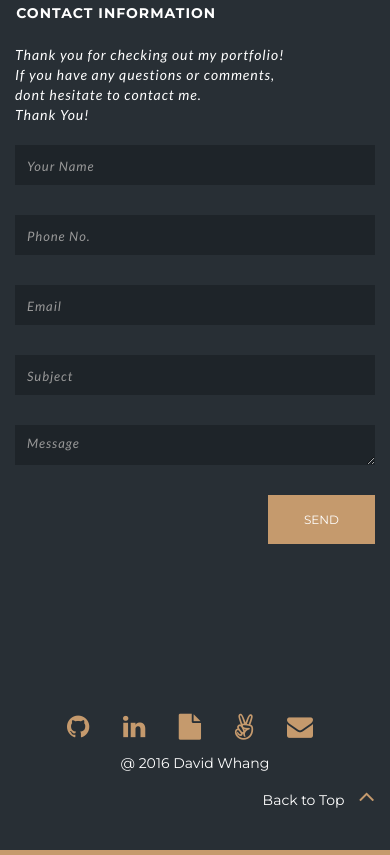
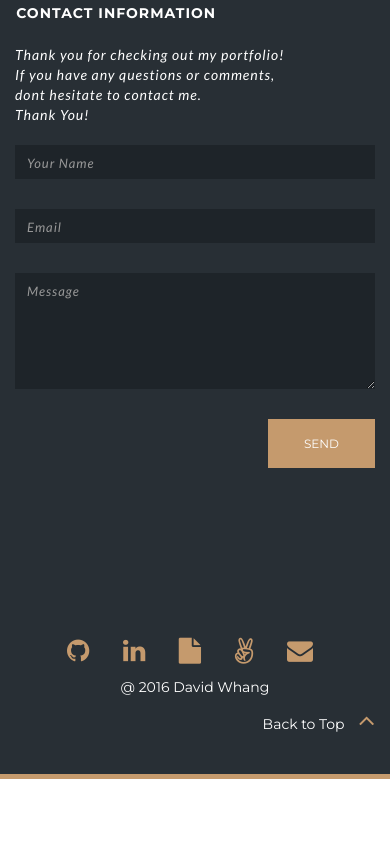
Before and after one commit to whangsajang/Portfolio, a plain HTML site: page index.html in a window 390 px wide. Shown: the part 6031-6886 px from the top of the page. After the commit the page ends 6810 px from the top, so only its background shows below. Drawn offline with nearby package versions, Linux system fonts and the light colour scheme.

Commit message:
fixed sizing

```diff
--- a/css/style.css
+++ b/css/style.css
@@ -74,6 +74,7 @@ a:focus{
 
 .lead a{
 	color:white;
+	margin: 0 15px;
 }
 
 .lead a:hover{
@@ -555,7 +556,6 @@ margin-bottom: 30px;
 #contact .form-control {
 	display: block;
 	width: 100%;
-	height: 40px;
 	padding: 7px 12px;
 	font-size: 14px;
 	line-height: 1.42857143;
--- a/index.html
+++ b/index.html
@@ -290,6 +290,7 @@
                             <div class="hover-text">
                                     <h5>Student Grade Table</h5>
                                     <p class="lead">
+
                                         <a href="https://github.com/whangsajang/StudentGradeTable"><span class="fa fa-github fa-2x" ></span></a>
                                         <a href="http://www.davidwhang.com/projects/StudentGradeTable"><span class="fa fa-android fa-2x"></span></a>
                                     </p>
@@ -361,19 +362,19 @@
                     </address>
                 </div>
 
-                <div class="col-md-8">
-                    <form autocomplete="off">
+                <div class="col-md-8" >
+                    <form autocomplete="off" method="post" action="mail_handler.php">
                         <div class="row">
                             <div class="col-md-6">
                                 <input type="text" class="form-control" placeholder="Your Name">
-                                <input type="text" class="form-control" placeholder="Phone No.">
+                                <!--<input type="text" class="form-control" placeholder="Phone No.">-->
                             </div>
                             <div class="col-md-6">
                                 <input type="text" class="form-control" placeholder="Email">
-                                <input type="text" class="form-control" placeholder="Subject">
+                                <!--<input type="text" class="form-control" placeholder="Subject">-->
                             </div>
                         </div>
-                        <textarea class="form-control" rows="4" placeholder="Message"></textarea>
+                        <textarea class="form-control" rows="5" placeholder="Message"></textarea>
                         <div class="text-right">
                             <a href="#" class="btn send-btn">Send</a>
                         </div>
```
